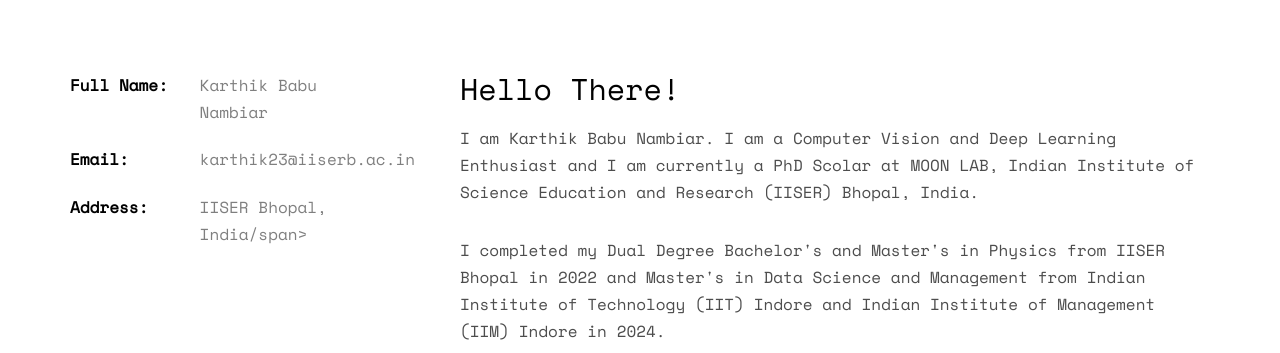
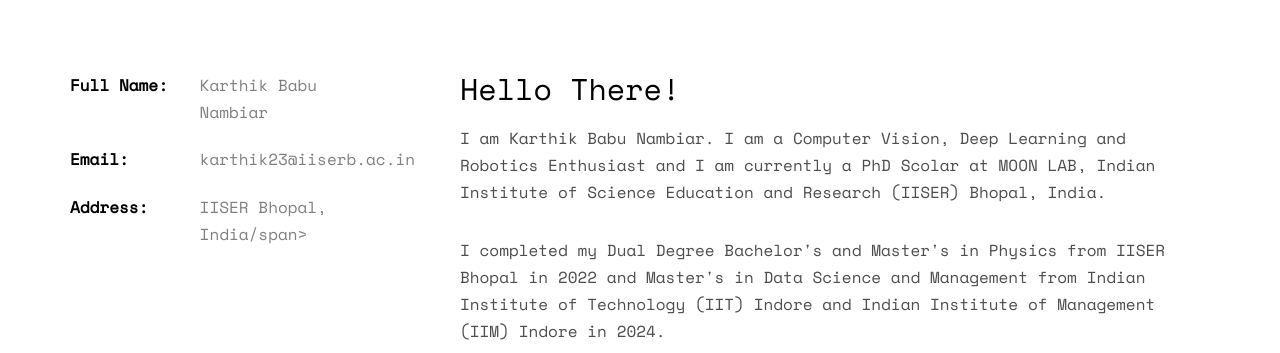
Before and after one commit to karthiknambiar29/karthiknambiar29.github.io, a plain HTML site: page index.html in a window 1280 px wide. Shown: the part 1000-1353 px from the top of the page. Drawn offline with nearby package versions, Linux system fonts and the light colour scheme; some packages are replaced by stand-ins of ours; no server answers; files whose address does not match are found by name.

```diff
--- a/index.html
+++ b/index.html
@@ -114,7 +114,7 @@
 				</div>
 				<div class="col-md-8">
 					<h2>Hello There!</h2>
-					<p>I am Karthik Babu Nambiar. I am a Computer Vision and Deep Learning Enthusiast and I am currently a PhD Scolar at MOON LAB, Indian Institute of Science Education and Research (IISER) Bhopal, India.</p>
+					<p>I am Karthik Babu Nambiar. I am a Computer Vision, Deep Learning and Robotics Enthusiast and I am currently a PhD Scolar at MOON LAB, Indian Institute of Science Education and Research (IISER) Bhopal, India.</p>
 					<p>I completed my Dual Degree Bachelor's and Master's in Physics from IISER Bhopal in 2022 and Master's in Data Science and Management from Indian Institute of Technology (IIT) Indore and Indian Institute of Management (IIM) Indore in 2024.</p>
 					<p>
 						<ul class="fh5co-social-icons">
```
